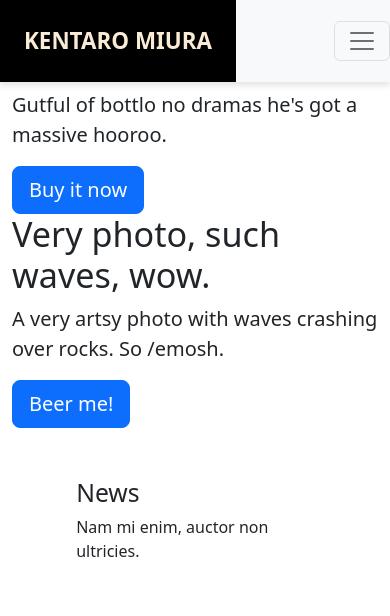
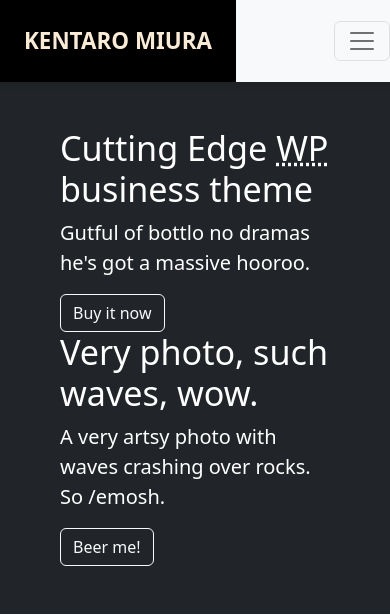
Before and after one commit to matheusmoc/jikan_API, a React (Vite) app: page / in a window 390 px wide. Shown: the top 616 px of the page. Built offline with nearby package versions, Linux system fonts and the light colour scheme; no server answers.

Commit message:
fix: home card

```diff
--- a/src/components/CardAnime.jsx
+++ b/src/components/CardAnime.jsx
@@ -8,6 +8,7 @@ import {
   Container,
   Spinner,
   ButtonGroup,
+  Pagination
 } from "react-bootstrap";
 
 import { useState } from "react";
@@ -19,6 +20,8 @@ const cardStyle = {
   left: "4.5rem",
 };
 
+
+
 export default function CardAnime({ anime }) {
   //offcanvas
   const [show, setShow] = useState(false);
@@ -29,6 +32,7 @@ export default function CardAnime({ anime }) {
     setShow(true);
     setDetail(animeTerm);
   };
+
 
   return (
     <>
--- a/src/components/CardNews.jsx
+++ b/src/components/CardNews.jsx
@@ -3,6 +3,8 @@ import { useState } from "react";
 import { Spinner, Container, Row } from "react-bootstrap";
 import guts from "../images/profile-guts.png";
 const CardNews = ({ props }) => {
+
+
   return (
     <>
       <Container>
@@ -23,8 +25,9 @@ const CardNews = ({ props }) => {
       <section className="section-cards mt-5">
         <div className="container">
           <div className="row">
+
             {props.map((newsTerm) => (
-              <div className="card">
+              <div className="card bg-dark text-light m-4 p-3">
                 <Row>
                   <div className="col">
                     <img
@@ -50,6 +53,7 @@ const CardNews = ({ props }) => {
                 </Row>
               </div>
             ))}
+
           </div>
         </div>
       </section>
--- a/src/index.css
+++ b/src/index.css
@@ -22,6 +22,11 @@
 .navbar-brand:visited
 {
     color: antiquewhite;
+}
+
+.jumbotron-fluid{
+    margin-top: 80px;
+
 }
 
 /*card animes*/
@@ -97,3 +102,12 @@
       background-attachment: scroll;
     }
   }
+
+
+.card {
+    border: none;
+}
+
+.card-body{
+    border-left: 1px solid rgba(0,0,0,.15);
+}
--- a/src/pages/Home.jsx
+++ b/src/pages/Home.jsx
@@ -22,15 +22,15 @@ export default function Home() {
   }, []);
   return (
     <>
-      <div className="jumbotron jumbotron-fluid d-md-none">
+      <div className="jumbotron-fluid text-white bg-dark d-md-none p-5">
         <div className="container">
           <h1 className="display-4">
-            Cutting Edge <abbr title="Wordpress">WP</abbr> business theme
+            Cutting Edge <abbr title="jumbotron">WP</abbr> business theme
           </h1>
           <p className="lead">
             Gutful of bottlo no dramas he's got a massive hooroo.
           </p>
-          <a href="#" className="btn btn-primary btn-lg">
+          <a href="#" className="btn btn-outline-light">
             Buy it now
           </a>
 
@@ -38,7 +38,7 @@ export default function Home() {
           <p className="lead">
             A very artsy photo with waves crashing over rocks. So /emosh.
           </p>
-          <a href="#" className="btn btn-primary btn-lg">
+          <a href="#" className="btn btn-outline-light">
             Beer me!
           </a>
         </div>
```
